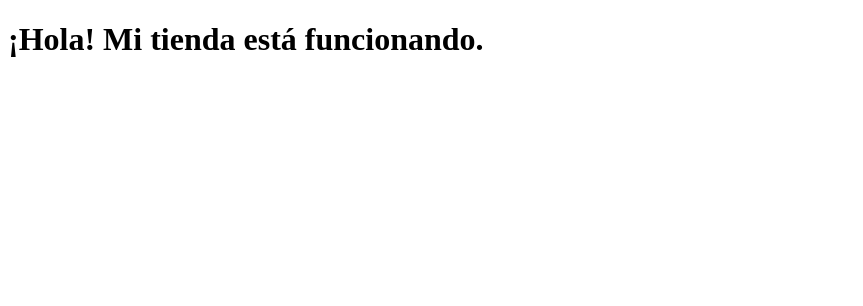
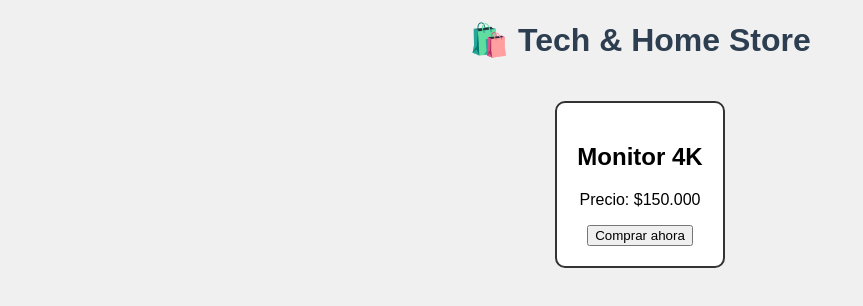
Before and after one commit to nsantanam35-code/ecommerce-python-m3, a plain HTML site: page index.html in a window 1280 px wide. Shown: the whole page, without its empty margins (0-863 px from the left). Drawn offline with Linux system fonts and the light colour scheme.

Commit message:
Actualizando contenido de la tienda

```diff
--- a/index.html
+++ b/index.html
@@ -1,10 +1,20 @@
 <!DOCTYPE html>
-<html>
+<html lang="es">
 <head>
     <meta charset="UTF-8">
-    <title>Mi Tienda</title>
+    <title>Tienda Tecnológica</title>
+    <style>
+        body { font-family: Arial, sans-serif; text-align: center; background-color: #f0f0f0; }
+        .producto { border: 2px solid #333; padding: 20px; margin: 20px; display: inline-block; background: white; border-radius: 10px; }
+        h1 { color: #2c3e50; }
+    </style>
 </head>
 <body>
-    <h1>¡Hola! Mi tienda está funcionando.</h1>
+    <h1>🛍️ Tech & Home Store</h1>
+    <div class="producto">
+        <h2>Monitor 4K</h2>
+        <p>Precio: $150.000</p>
+        <button onclick="alert('Producto agregado al carrito')">Comprar ahora</button>
+    </div>
 </body>
 </html>
```
